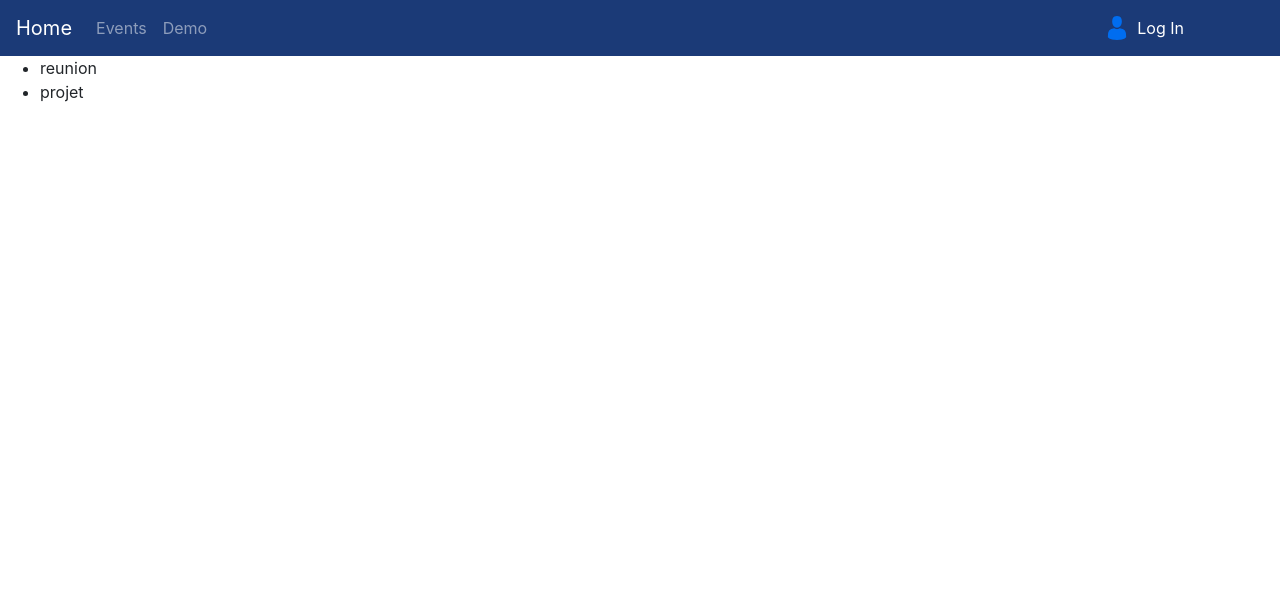
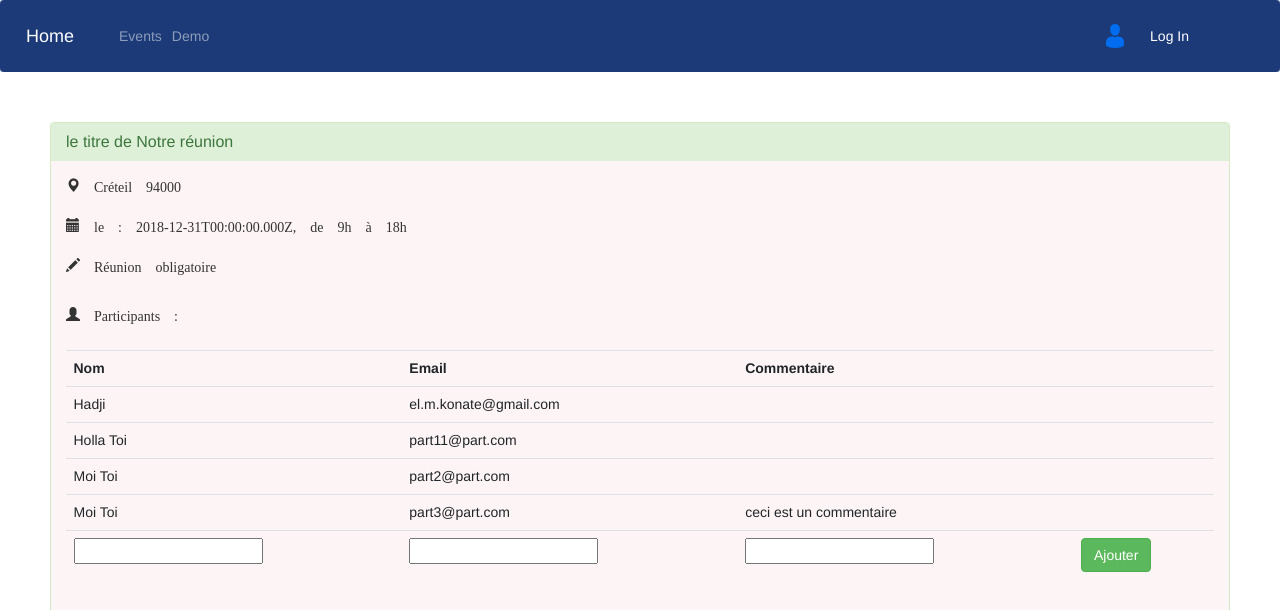
Before and after one commit to anasaitcheikh/Doodle, an Angular app in the folder frontend/: page /events in a window 1280 px wide. Shown: the top 610 px of the page. Built offline with nearby package versions, Linux system fonts and the light colour scheme.

Commit message:
afficher reunion

```diff
--- a/frontend/angular.json
+++ b/frontend/angular.json
@@ -23,11 +23,11 @@
               "src/assets"
             ],
             "styles": [
-               "./node_modules/bootstrap/dist/css/bootstrap.css",
+               "node_modules/bootstrap/dist/css/bootstrap.css",
               "src/styles.css"
             ],
             "scripts": [
-               "./node_modules/jquery/dist/jquery.js"
+               "node_modules/jquery/dist/jquery.js"
             ]
           },
           "configurations": {
--- a/frontend/src/app/events/events.component.html
+++ b/frontend/src/app/events/events.component.html
@@ -1,6 +1,70 @@
-<ul>
-	 <li *ngFor="let event of events">
-        {{ event.titre }}
-     </li>
+<!DOCTYPE html>
+<html>
 
-</ul>
+<head>
+  <title></title>
+  <link rel="stylesheet" href="https://maxcdn.bootstrapcdn.com/bootstrap/3.3.7/css/bootstrap.min.css">
+</head>
+
+<body>
+  <div class="panel-group" style="margin-left: 50px;margin-right: 50px; margin-top: 50px">
+    <div class="panel panel-success">
+      <div class="panel-heading">
+        <h2 class="panel-title">
+          {{reponse.data.reunion.title}}
+        </h2>
+      </div>
+      <div class="panel-body" style="background-color: #fdf5f5">
+
+        <label class="glyphicon glyphicon-map-marker" id="place" name="place"> {{reponse.data.reunion.place}}</label>
+        <br><br>
+        <label class="glyphicon glyphicon-calendar" id="time" name="time" *ngFor="let d of reponse.data.reunion.date">
+          le : {{d.date}}, de {{d.hourStart}} à {{d.hourEnd}}</label>
+        <br><br>
+        <label class="glyphicon glyphicon-pencil" id="note" name="note"> {{reponse.data.reunion.note}}</label>
+        <br><br>
+        <h5 class="glyphicon glyphicon-user"> Participants :</h5>
+        <br><br>
+        <table class="table">
+          <tr>
+            <th>Nom</th>
+            <th>Email </th>
+            <th>Commentaire</th>
+            <th></th>
+          </tr>
+
+          <tr>
+            <td> {{reponse.data.reunion.admin.name}}</td>
+            <td> {{reponse.data.reunion.admin.email}}</td>
+            <td></td>
+            <td></td>
+          </tr>
+
+          <tr *ngFor="let p of reponse.data.reunion.participant">
+            <td> {{p.name}}</td>
+            <td> {{p.email}}</td>
+            <td>
+              <ng-container *ngFor="let c of reponse.data.reunion.comment">
+                <ng-container *ngIf="c.email==p.email"> {{c.text}} </ng-container>
+              </ng-container>
+            </td>
+            <td></td>
+          </tr>
+
+          <tr *ngIf="reponse.data.reunion.participant.length <= reponse.data.reunion.maxParticipant">
+            <td> <input id="n" type="text"> </td>
+            <td> <input id="em" type="text"></td>
+            <td><input id="com" *ngIf="reponse.data.reunion.addComment" type="text"></td>
+            <td> <input id="add" type="submit" class="btn btn-success" value="Ajouter"></td>
+          </tr>
+        </table>
+
+
+      </div>
+    </div>
+
+  </div>
+
+</body>
+
+</html>
--- a/frontend/src/app/events/events.component.ts
+++ b/frontend/src/app/events/events.component.ts
@@ -8,10 +8,80 @@ import { EventsService } from '../events.service';
 })
 export class EventsComponent implements OnInit {
 
- events = [];
+  events = [];
 
-  constructor(private eventService:EventsService) {
-     this.events = this.eventService.getAllEvents();
+  reponse = {
+    data: {
+      reunion: {
+        _id: "5c1d256c15816d61753461c2",
+        date: [
+          {
+            date: "2018-12-31T00:00:00.000Z",
+            _id: "5c1d259015816d61753461c3",
+            hourStart: "9h",
+            hourEnd: "18h"
+          }
+        ],
+        comment: [
+          {
+            create_at: "2018-12-21T17:40:32.780Z",
+            update_at: "2018-12-21T17:40:32.780Z",
+            _id: "5c1d259015816d61753461c4"
+          },
+          {
+            create_at: "2018-12-22T01:29:26.146Z",
+            update_at: "2018-12-22T01:29:26.146Z",
+            _id: "5c1d9376cb1d2964a72a6a3c",
+            name: "Moi Toi",
+            email: "part3@part.com",
+            text: "ceci est un commentaire"
+          }
+        ],
+        participant: [
+          {
+            create_at: "2018-12-21T18:59:30.359Z",
+            update_at: null,
+            _id: "5c1d3812fc3743621450978e",
+            email: "part11@part.com",
+            name: "Holla Toi"
+          },
+          {
+            create_at: "2018-12-21T20:42:48.221Z",
+            update_at: "2018-12-21T20:42:48.221Z",
+            _id: "5c1d50482946b7631083a443",
+            email: "part2@part.com",
+            name: "Moi Toi"
+          },
+          {
+            create_at: "2018-12-22T01:18:59.477Z",
+            update_at: "2018-12-22T01:18:59.477Z",
+            _id: "5c1d91038ba76e6482e9afc9",
+            email: "part3@part.com",
+            name: "Moi Toi"
+          }
+        ],
+        create_at: "2018-12-21T17:39:56.099Z",
+        update_at: "2018-12-21T17:39:56.099Z",
+        title: "le titre de Notre réunion",
+        place: "Créteil 94000",
+        note: "Réunion obligatoire",
+        addComment: true,
+        maxParticipant: 12,
+        admin: {
+          _id: "5c1d259015816d61753461c5",
+          create_at: "2018-12-21T17:40:32.781Z",
+          update_at: "2018-12-21T17:40:32.781Z",
+          email: "el.m.konate@gmail.com",
+          name: "Hadji"
+        },
+        __v: null
+      }
+    }
+  };
+
+
+  constructor(private eventService: EventsService) {
+    this.events = this.eventService.getAllEvents();
 
   }
 
```
